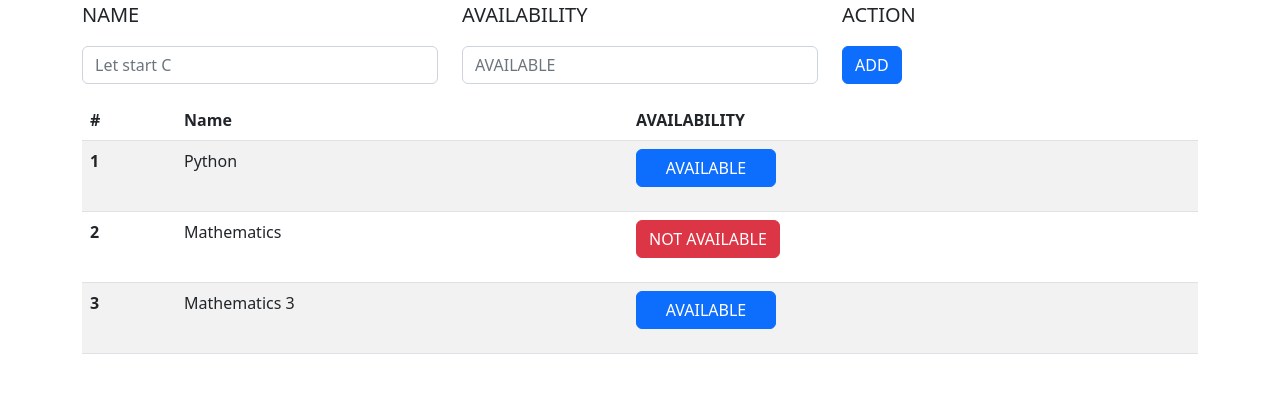
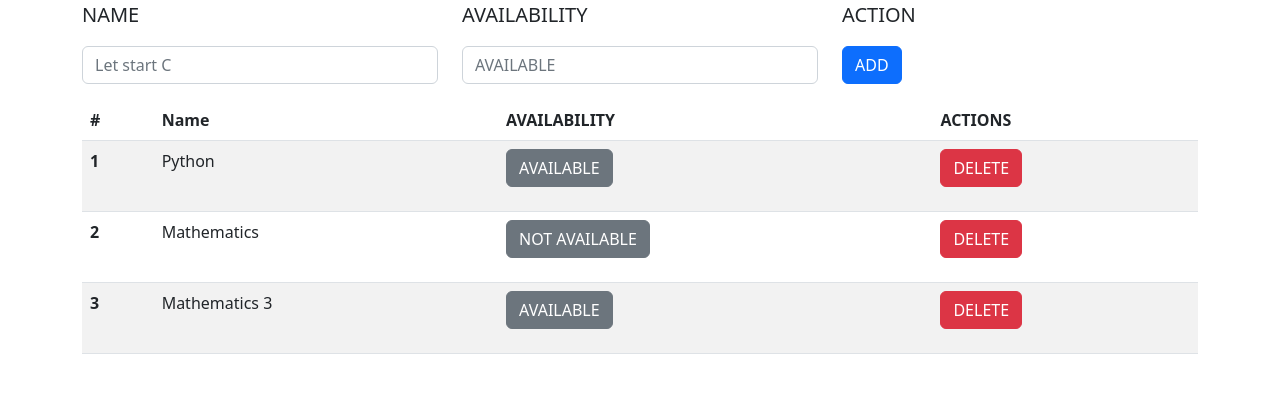
Before and after one commit to Aaris-Kazi/library-management-django, a Django app: page / in a window 1280 px wide. Shown: the part 78-471 px from the top of the page. Run offline with Django 4.2, Linux system fonts and the light colour scheme; a user stored in the database is signed in; data comes from the database, SQL or seed files in the repository; both versions use the stored data as it was after the commit.

Commit message:
delete command added

```diff
--- a/main/templates/index.html
+++ b/main/templates/index.html
@@ -74,6 +74,9 @@
                 <th scope="col">#</th>
                 <th scope="col">Name</th>
                 <th scope="col">AVAILABILITY</th>
+                {% if user.is_authenticated %}
+                    <th scope="col">ACTIONS</th>
+                {% endif %}
               </tr>
             </thead>
             <tbody>
@@ -81,11 +84,19 @@
                 </tr>
                 <th scope="row">{{ i.id }}</th>
                 <td>{{ i.book_name }}</td>
-                {% if i.status == 'AVAILABLE' %}
-                    <td><input class="btn btn-primary mb-3" type="button" value="    {{ i.status }}    "></td>
+                {% if user.is_authenticated %}
+                    <td><input class="btn btn-secondary mb-3" type="button" value="{{ i.status }}"></td>
+                    <td>
+                        <a href="{% url 'del_books' i.id %}"><input class="btn btn-danger mb-3" type="button" value="DELETE" name='delete'></a>
+                    </td>
                 {% else %}
-                    <td><input class="btn btn-danger mb-3" type="button" value="{{ i.status }}"></td>
+                    {% if i.status == 'AVAILABLE' %}
+                        <td><input class="btn btn-primary mb-3" type="button" value="    {{ i.status }}    "></td>
+                    {% else %}
+                        <td><input class="btn btn-danger mb-3" type="button" value="{{ i.status }}"></td>
+                    {% endif %}
                 {% endif %}
+
                 </tr>
               {% endfor %}
             </tbody>
--- a/main/urls.py
+++ b/main/urls.py
@@ -8,4 +8,5 @@ urlpatterns = [
     path('login/', views.login_user, name ='login'),
     path('logout/', views.user_logout, name='logout'),
     path('add-book/', views.add_book, name='add_books'),
+    path('del-book/<book_id>', views.delete_book, name='del_books'),
 ]
--- a/main/views.py
+++ b/main/views.py
@@ -62,3 +62,8 @@ def add_book(request):
         b.status = str(request.POST['avail']).upper()
         b.save()
     return redirect('home')
+
+def delete_book(request, book_id):
+    b = Books.objects.get(pk=book_id)
+    b.delete()
+    return redirect('home')
```
Also changed, not shown: db.sqlite3.
